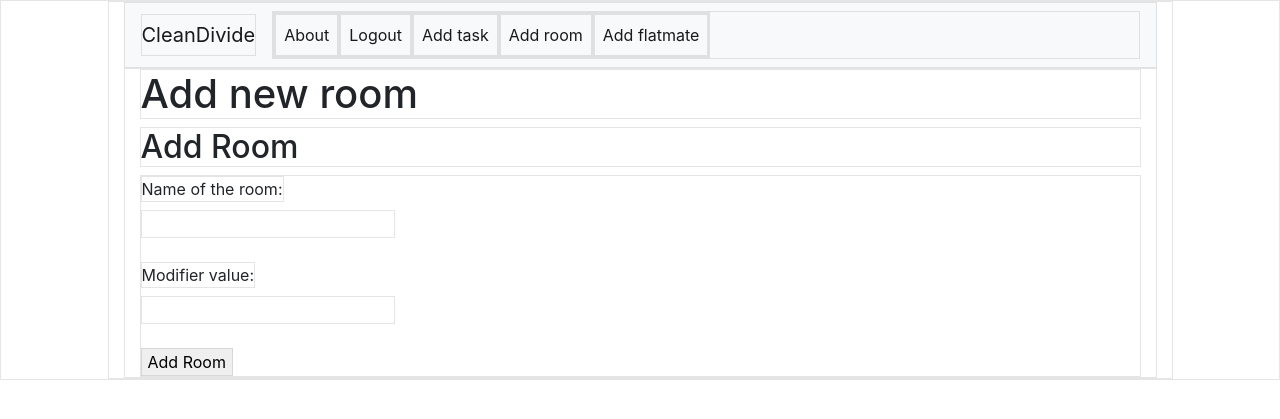
After one commit to DanMGocan/cleandivide, a Flask app: page /addroom in a window 1280 px wide. The commit adds this page. Shown: the top 419 px of the page. Run offline with Flask 3, Linux system fonts and the light colour scheme; a user stored in the database is signed in; some libraries are stand-ins or nearby versions.

Commit message:
Database schema edits

```diff
--- a/static/css/main.css
+++ b/static/css/main.css
@@ -1,3 +1,3 @@
 * {
-    border: 0px solid rgba(0, 0, 0, 0.103);
+    border: 1px solid rgba(0, 0, 0, 0.103);
 }
--- /dev/null
+++ b/templates/add_room.html
@@ -0,0 +1,22 @@
+{% extends 'base.html' %}
+
+{% block content %}
+<h1>{% block title %} Add new room {% endblock %}</h1>
+
+
+    <h2>Add Room</h2>
+
+    <form action="{{ url_for('additems_bp.add_room') }}" method="post">
+
+        <label for="name">Name of the room:</label><br>
+        <input type="text" name="name" required /><br><br>
+
+        <label for="points">Modifier value:</label><br>
+        <input type="number" name="modifier" required /><br><br>
+
+        <input type="submit" value="Add Room">
+    </form>
+
+
+
+{% endblock %}
--- a/templates/add.html
+++ b/templates/add_task.html
@@ -6,7 +6,7 @@
 
     <h2>Add Task</h2>
 
-    <form action="{{ url_for('additems_bp.add') }}" method="post">
+    <form action="{{ url_for('additems_bp.add_task') }}" method="post">
 
         <label for="description">Task Description:</label><br>
         <textarea name="description" required></textarea><br><br>
--- a/templates/base.html
+++ b/templates/base.html
@@ -27,22 +27,33 @@
                 <li class="nav-item active">
                     <a class="nav-link" href="{{ url_for('about')}}">About</a>
                 </li>
-                <li class="nav-item active">
-                    <a class="nav-link" href="{{ url_for('additems_bp.add')}}">Add task</a>
-                </li>
+
                 <!-- Conditional to show login or logout, depending if the user is logged in -->
                 {% if current_user.is_authenticated %}
                 <li class="nav-item active">
                     <a class="nav-link" href="/logout">Logout</a>
+                </li>
+                <li class="nav-item active">
+                    <a class="nav-link" href="{{ url_for('additems_bp.add_task')}}">Add task</a>
+                </li>
+                <li class="nav-item active">
+                    <a class="nav-link" href="{{ url_for('additems_bp.add_room')}}">Add room</a>
+                </li>
+                <li class="nav-item active">
+                    <a class="nav-link" href="{{ url_for('additems_bp.add_flatmate')}}">Add flatmate</a>
                 </li>
                 {%else %}
                 <li class="nav-item active">
                     <a class="nav-link" href="/login">Login</a>
                 </li>
                 {% endif %}
+
                 {% if current_user.is_authenticated and session["is_admin"] %}
                 <li class="nav-item active">
                     <a class="nav-link" href="/admin">Admin</a>
+                </li>
+                <li class="nav-item active">
+                    <a class="nav-link" href="/admin">Database</a>
                 </li>
                 {% endif %}
             </ul>
--- a/views/additems.py
+++ b/views/additems.py
@@ -5,9 +5,9 @@ from models import User, get_db_connection
 
 additems_bp = Blueprint('additems_bp', __name__)
 
-@additems_bp.route("/add", methods=("GET", "POST"))
+@additems_bp.route("/addtask", methods=("GET", "POST"))
 @login_required
-def add():
+def add_task():
     if request.method == 'POST':
         description = request.form['description']
         points = request.form["points"]
@@ -27,4 +27,50 @@ def add():
         flash('Task added successfully!', 'success')
         return redirect(url_for('main'))  # Redirect to user's dashboard
 
-    return render_template('add.html')
+    return render_template('add_task.html')
+
+@additems_bp.route("/addroom", methods=("GET", "POST"))
+@login_required
+def add_room():
+    if request.method == 'POST':
+        name = request.form['name']
+        modifier = request.form["modifier"]
+        user_id = session.get('user_id')  # Assuming you stored user's ID in session upon login
+
+        if not user_id:
+            flash('Please login first!', 'error')
+            return redirect(url_for('main'))  # Redirect to a login page
+
+        # Add task to database
+        conn = get_db_connection()
+        conn.execute('INSERT INTO rooms (user_id, name, modifier) VALUES (?, ?, ?)', (user_id, name, modifier))
+        conn.commit()
+        conn.close()
+
+        flash('Room added successfully!', 'success')
+        return redirect(url_for('main'))  # Redirect to user's dashboard
+
+    return render_template('add_room.html')
+
+@additems_bp.route("/addflatmate", methods=("GET", "POST"))
+@login_required
+def add_flatmate():
+    if request.method == 'POST':
+        name = request.form['name']
+        modifier = request.form["modifier"]
+        user_id = session.get('user_id')  # Assuming you stored user's ID in session upon login
+
+        if not user_id:
+            flash('Please login first!', 'error')
+            return redirect(url_for('main'))  # Redirect to a login page
+
+        # Add task to database
+        conn = get_db_connection()
+        conn.execute('INSERT INTO flatmates (user_id, name, modifier) VALUES (?, ?, ?)', (user_id, name, modifier))
+        conn.commit()
+        conn.close()
+
+        flash('Flatmate added successfully!', 'success')
+        return redirect(url_for('main'))  # Redirect to user's dashboard
+
+    return render_template('add_flatmate.html')
--- a/views/auth.py
+++ b/views/auth.py
@@ -2,6 +2,7 @@ from flask import Blueprint, render_template, redirect, url_for, request, sessio
 from flask_login import login_required, UserMixin, LoginManager, login_user, logout_user, current_user
 from flask_oauthlib.client import OAuth
 from models import User, get_db_connection
+from datetime import datetime
 
 google = None
 auth_bp = Blueprint('auth_bp', __name__)
@@ -12,16 +13,18 @@ def add_or_get_user(user_email):
     cursor = conn.cursor()
 
     # Check if user already exists
-    user = cursor.execute('SELECT * FROM users WHERE email = ?', (user_email,)).fetchone()
+    user = cursor.execute('SELECT * FROM users WHERE user_id = ?', (user_email,)).fetchone()
 
     if user:
-        # User exists, optionally update user data if needed
-        pass
+        cursor.execute("UPDATE users SET times_logged = times_logged + 1 WHERE user_id = ?", (user_email, ))
+        conn.commit()
     else:
         # User doesn't exist, add to database
-        cursor.execute('INSERT INTO users (email) VALUES (?)',
-                       (user_email,))
+        cursor.execute('INSERT INTO users (user_id) VALUES (?)', (user_email,))
         conn.commit()
+
+    cursor.execute("UPDATE users SET last_login = ? WHERE user_id = ?", (datetime.now(), user_email))
+    conn.commit()
 
     conn.close()
     return user
```
Also changed, not shown: TODO.md (+1 -0 lines), schema.sql (+12 -3 lines), templates/add_flatmate.html (added, +22 -0 lines), database.db.
